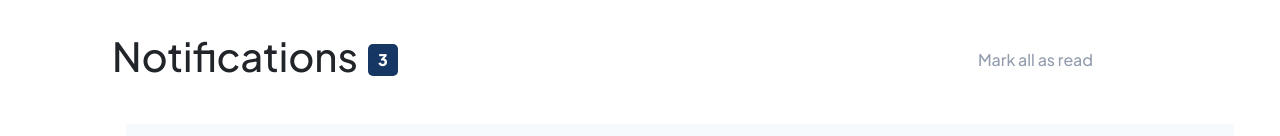
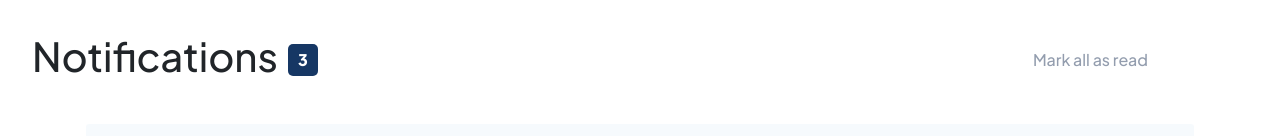
Before and after one commit to MarijaTRastija/notifications-page, a React (Create React App) app: page / in a window 1280 px wide. Shown: the top 136 px of the page. Built offline with nearby package versions, Linux system fonts and the light colour scheme.

Commit message:
Header padding

```diff
--- a/src/App.css
+++ b/src/App.css
@@ -39,6 +39,7 @@
 
 header {
   padding: 12px;
+  display: flex;
 }
 
 a {
@@ -79,9 +80,14 @@ footer {
 
 @media (min-width: 768px) {
   .appContainer {
-    padding-left: 100px;
+    padding-left: 20px;
   }
+
+  .leftHeader {
+    padding-left: auto;
+  }
+
   .markAsRead {
-    margin-right: 155px;
+    margin-right: 100px;
   }
 }
--- a/src/Cards.css
+++ b/src/Cards.css
@@ -4,10 +4,6 @@ li {
   border-radius: 5px;
   margin: 2px;
   list-style: none;
-}
-
-td {
-  color: hsl(219, 12%, 42%);
 }
 
 .unread {
```
